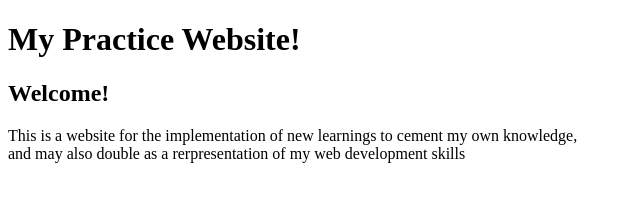
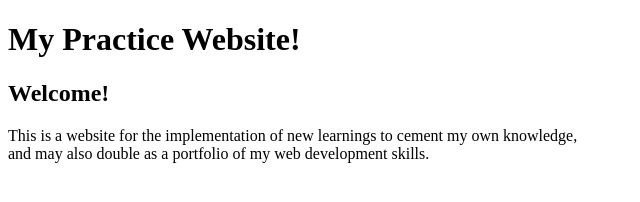
Before and after one commit to TheMai1man/TheMai1man.github.io, a plain HTML site: page index.html in a window 1280 px wide. Shown: the full height of the page, 0-640 px from the left. Drawn offline with Linux system fonts and the light colour scheme.

Commit message:
grammatical fixes to the introduction paragraph

```diff
--- a/index.html
+++ b/index.html
@@ -8,7 +8,7 @@
         <h1>My Practice Website!</h1>
 
         <h2>Welcome!</h2>
-        <p>This is a website for the implementation of new learnings to cement my own knowledge,<br>and may also double as a rerpresentation of my web development skills</p>
+        <p>This is a website for the implementation of new learnings to cement my own knowledge,<br>and may also double as a portfolio of my web development skills.</p>
 
 
     </body>
```
